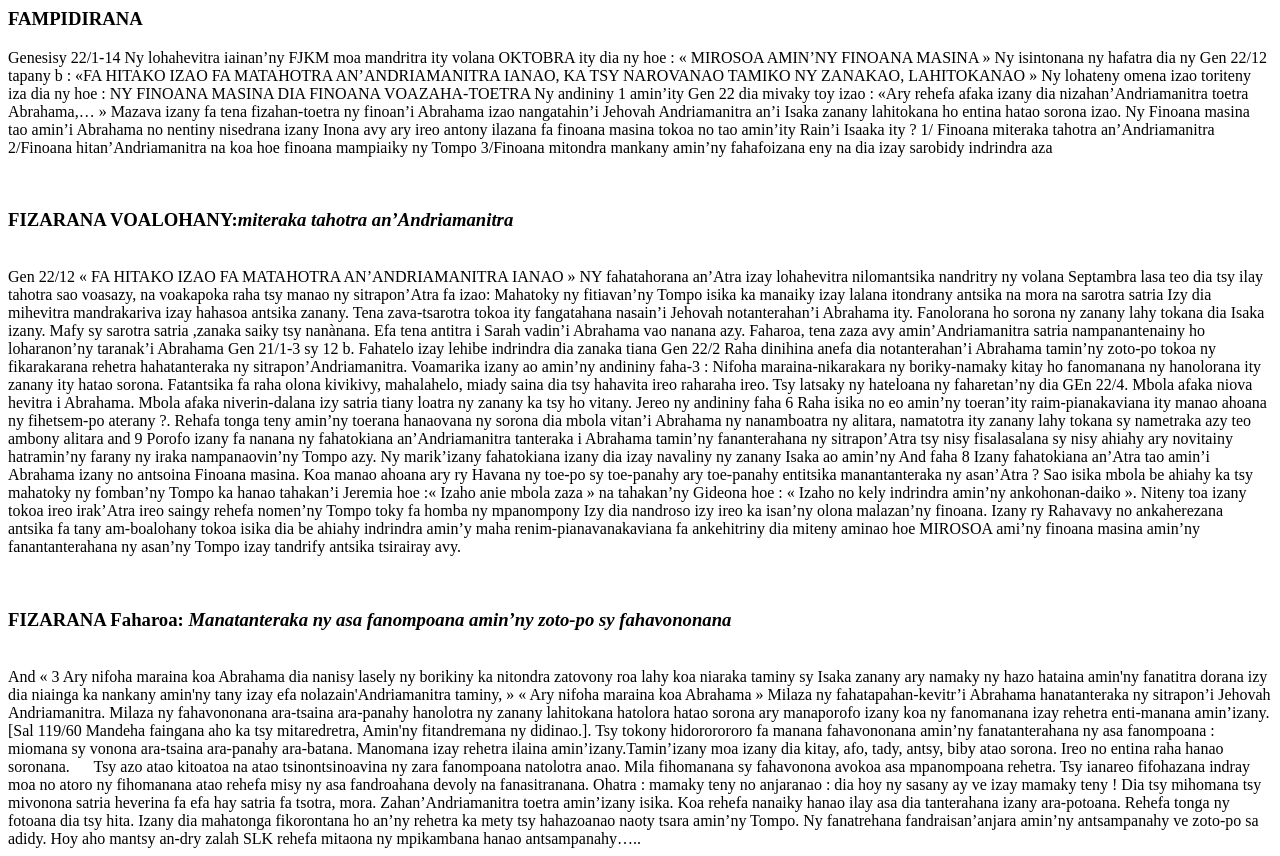
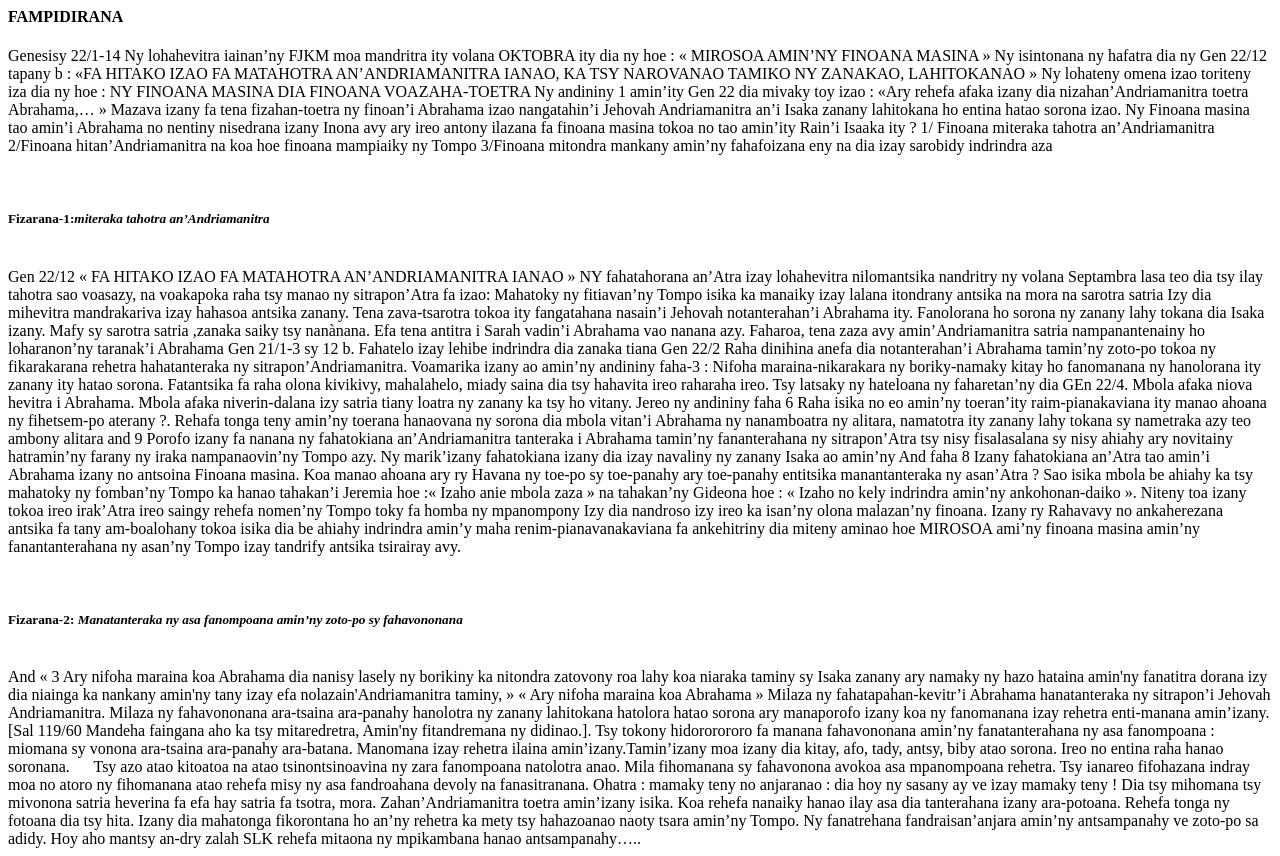
Before and after one commit to lesima-bit/lesima-bit.github.io, a plain HTML site: page index.html in a window 1280 px wide. Drawn offline with Linux system fonts and the light colour scheme.

Commit message:
change h3 to h5

```diff
--- a/index.html
+++ b/index.html
@@ -3,10 +3,10 @@
     <meta charset="UTF-8">
     <meta http-equiv="X-UA-Compatible" content="IE=edge">
     <meta name="viewport" content="width=device-width, initial-scale=1.0">
-    <title>lesima-bit</title>
+    <title>TORITENY</title>
 </head>
 <body>
-    <h3>FAMPIDIRANA</h3>
+    <h4>FAMPIDIRANA</h4>
     <p> Genesisy 22/1-14
 Ny lohahevitra iainan’ny FJKM moa mandritra ity volana OKTOBRA ity dia ny hoe :
 « MIROSOA AMIN’NY FINOANA MASINA »
@@ -22,7 +22,7 @@ Inona avy ary ireo antony ilazana fa finoana masina tokoa no tao amin’ity Rain
 3/Finoana mitondra mankany amin’ny fahafoizana eny na dia izay sarobidy indrindra aza
 </p>
 <br>
-<h3>FIZARANA VOALOHANY:<i>miteraka tahotra an’Andriamanitra</i> </h3>
+<h5>Fizarana-1:<i>miteraka tahotra an’Andriamanitra</i> </h5>
     <br>
     Gen 22/12 « FA HITAKO IZAO FA MATAHOTRA AN’ANDRIAMANITRA IANAO »
     NY fahatahorana an’Atra izay lohahevitra nilomantsika nandritry ny volana Septambra lasa teo dia tsy ilay tahotra sao voasazy, na voakapoka raha tsy manao ny sitrapon’Atra fa izao: Mahatoky ny fitiavan’ny Tompo isika ka manaiky izay lalana itondrany antsika na mora na sarotra satria Izy dia mihevitra mandrakariva izay hahasoa antsika zanany.
@@ -36,7 +36,7 @@ Inona avy ary ireo antony ilazana fa finoana masina tokoa no tao amin’ity Rain
     Koa manao ahoana ary ry Havana ny toe-po sy toe-panahy ary toe-panahy entitsika manantanteraka ny asan’Atra ? Sao isika mbola be ahiahy ka tsy mahatoky ny fomban’ny Tompo ka hanao tahakan’i Jeremia hoe :« Izaho anie mbola zaza » na tahakan’ny Gideona hoe : « Izaho no kely indrindra amin’ny ankohonan-daiko ». Niteny toa izany tokoa ireo irak’Atra ireo saingy rehefa nomen’ny Tompo toky fa homba ny mpanompony Izy dia nandroso izy ireo ka isan’ny olona malazan’ny finoana. Izany ry Rahavavy no ankaherezana antsika fa tany am-boalohany tokoa isika dia be ahiahy indrindra amin’y maha renim-pianavanakaviana fa ankehitriny dia miteny aminao hoe MIROSOA ami’ny finoana masina amin’ny fanantanterahana ny asan’ny Tompo izay tandrify antsika tsirairay avy.
     </p>
 <br>
-  <h3>FIZARANA Faharoa: <i>Manatanteraka ny asa fanompoana amin’ny zoto-po sy fahavononana</i></h3>
+  <h5>Fizarana-2: <i>Manatanteraka ny asa fanompoana amin’ny zoto-po sy fahavononana</i></h5>
    <br>
 And « 3 Ary nifoha maraina koa Abrahama dia nanisy lasely ny borikiny ka nitondra zatovony roa lahy koa niaraka taminy sy Isaka zanany ary namaky ny hazo hataina amin'ny fanatitra dorana izy dia niainga ka nankany amin'ny tany izay efa nolazain'Andriamanitra taminy, »
 « Ary nifoha maraina koa Abrahama » Milaza ny fahatapahan-kevitr’i Abrahama hanatanteraka ny sitrapon’i Jehovah Andriamanitra. Milaza ny fahavononana ara-tsaina ara-panahy hanolotra ny zanany lahitokana hatolora hatao sorona ary manaporofo izany koa ny fanomanana izay rehetra enti-manana amin’izany.
```
